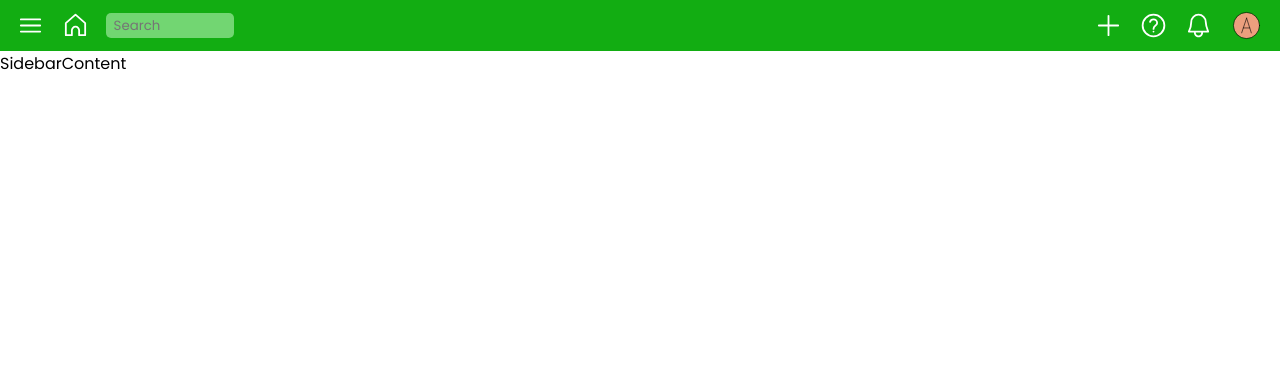
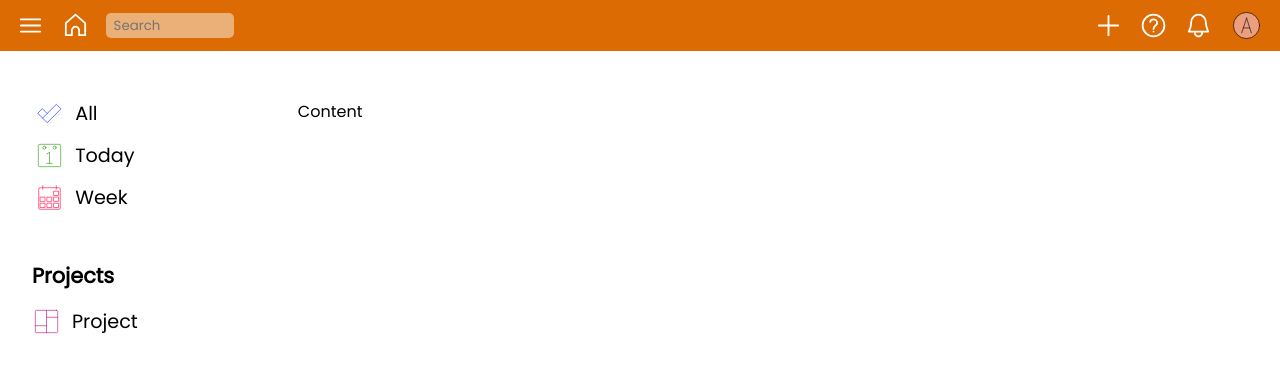
Before and after one commit to antoinepomme/todo-list, a website built with webpack: page dist/index.html in a window 1280 px wide. Built offline with Linux system fonts and the light colour scheme.

Commit message:
Add sidebar with project exemple

```diff
--- a/src/styles/style.css
+++ b/src/styles/style.css
@@ -17,14 +17,10 @@ body {
     grid-template: max-content 1fr / 1fr;
 }
 
-input {
-
-}
-
 .header {
     display: flex;
     justify-content: space-between;
-    background-color: rgb(18, 173, 18);
+    background-color: rgb(219, 107, 2);
     padding: 0.5rem 1rem;
 }
 
@@ -40,11 +36,15 @@ img {
 
 ul {
     list-style-type: none;
+}
+
+.header > nav > ul {
     display: flex;
     gap: 1rem;
 }
 
-li {
+.left > ul > li,
+.right > ul > li {
     margin: 0;
     padding: 0;
     display: flex;
@@ -57,6 +57,7 @@ a {
     display: flex;
     justify-content: center;
     align-items: center;
+    color: inherit;
 }
 
 .user > img {
@@ -64,7 +65,7 @@ a {
 }
 
 .search {
-    background-color: rgb(114, 214, 114);
+    background-color: rgb(235, 175, 120);
     border: none;
     border-radius: 5px;
     width: 10vw;
@@ -81,4 +82,42 @@ a {
 .container {
     display: grid;
     grid-template: 1fr / max-content 1fr;
+    padding-top: 3rem;
 }
+
+.sidebar {
+    padding: 0 2rem;
+    display: flex;
+    flex-direction: column;
+}
+
+.options {
+    margin-bottom: 3rem;
+}
+
+.options > ul,
+.projects > ul {
+    display: flex;
+    flex-direction: column;
+    gap: 0.8rem;
+}
+
+.options > ul > li > a,
+.projects > ul > li > a {
+    display: grid;
+    grid-template: 1fr / max-content 1fr;
+    gap: 0.7rem;
+    font-size: 1.2rem;
+}
+
+h4 {
+    font-size: 1.3rem;
+}
+
+.projects {
+    padding-top: 1rem;
+}
+
+.content {
+    padding: 0 10vw;
+}
```
Also changed, not shown: dist/index.html, dist/main.js, src/assets/icons/calendar.svg (added), src/assets/icons/check.svg (added), src/assets/icons/date.svg (added), src/assets/icons/project.svg (added).
